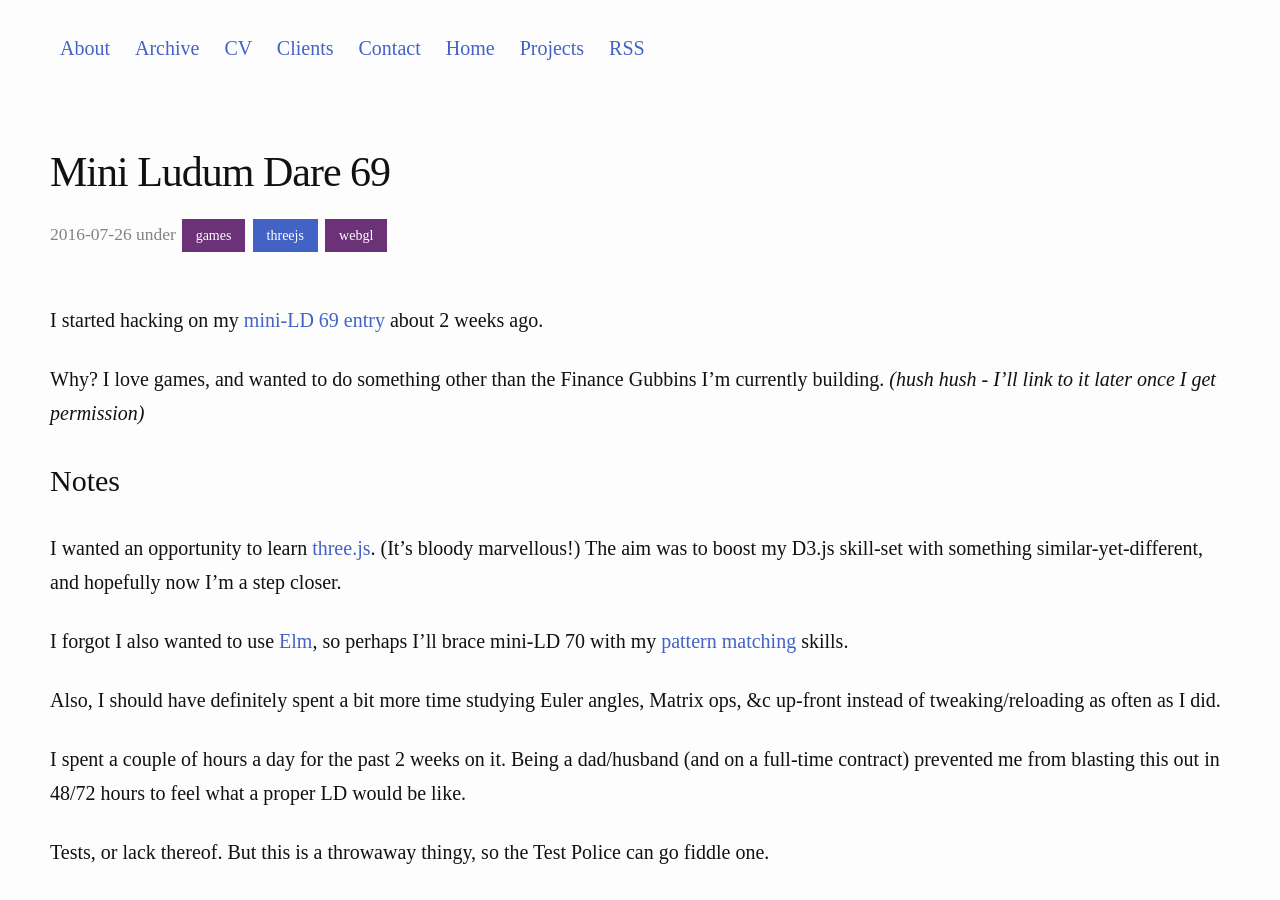
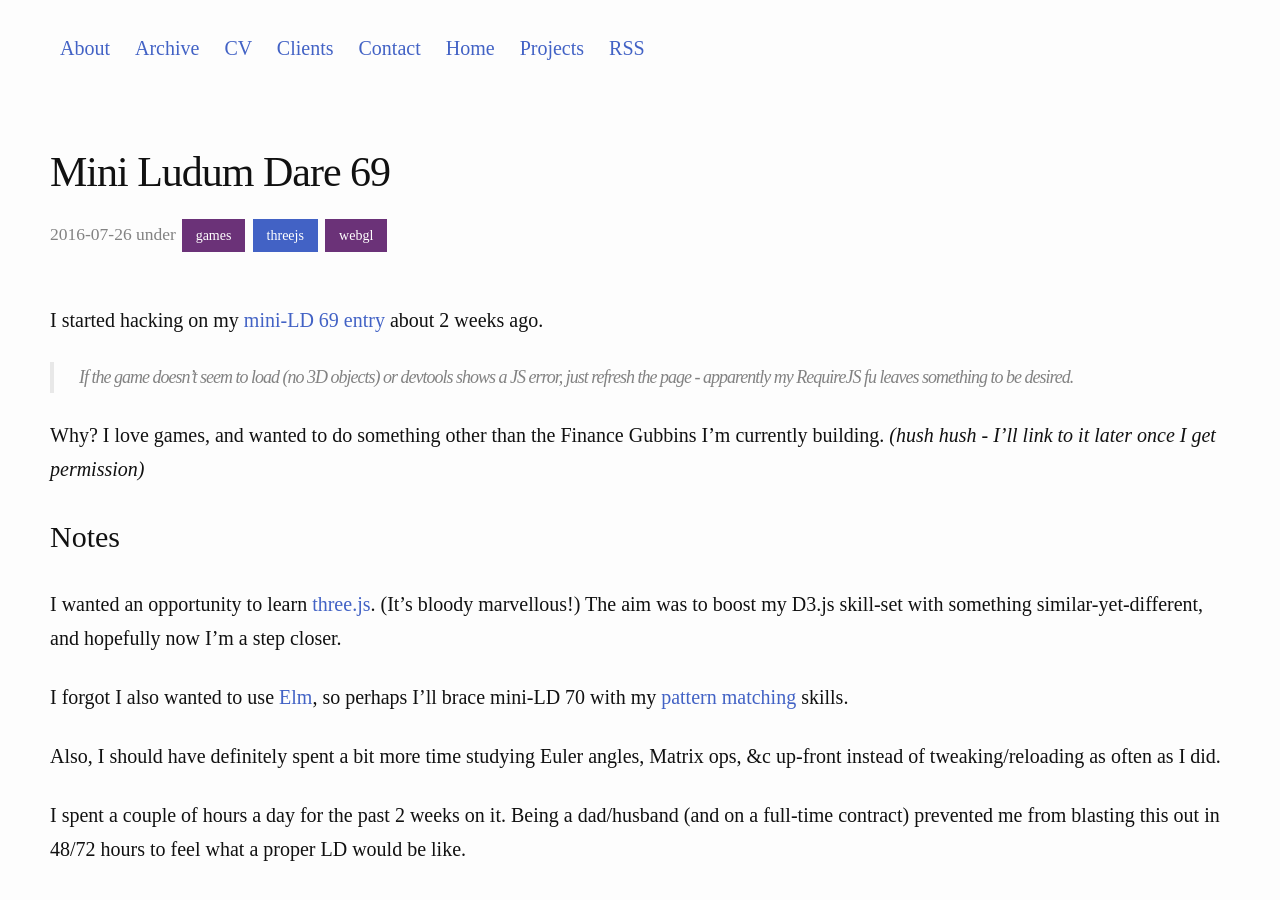
Before and after one commit to UYSio/uysio.github.io-src, a Jekyll site: the page built from _posts/2016-07-26-mini-ludum-dare-69.md, in a window 1280 px wide and 900 px high. Built offline with Jekyll 4.4.1, drawn with Linux system fonts in a browser that asks for light colours.

Commit message:
note about game not loading assets properly

```diff
--- a/_posts/2016-07-26-mini-ludum-dare-69.md
+++ b/_posts/2016-07-26-mini-ludum-dare-69.md
@@ -7,6 +7,8 @@ category: blog
 ---
 
 I started hacking on my [mini-LD 69 entry](/projects/ld69/) about 2 weeks ago.
+
+> If the game doesn't seem to load (no 3D objects) or devtools shows a JS error, just refresh the page - apparently my RequireJS fu leaves something to be desired.
 
 Why? I love games, and wanted to do something other than the Finance Gubbins I'm currently building. *(hush hush - I'll link to it later once I get permission)*
 
```
